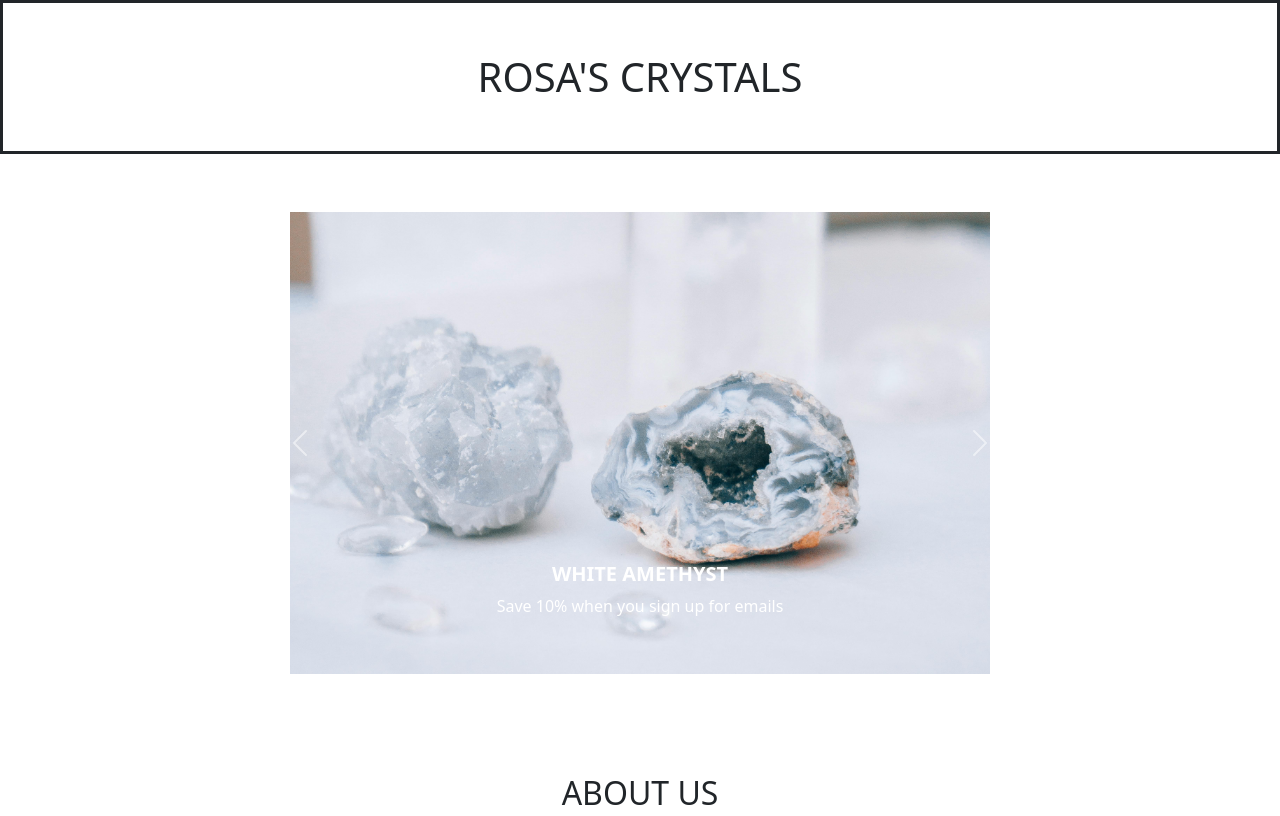
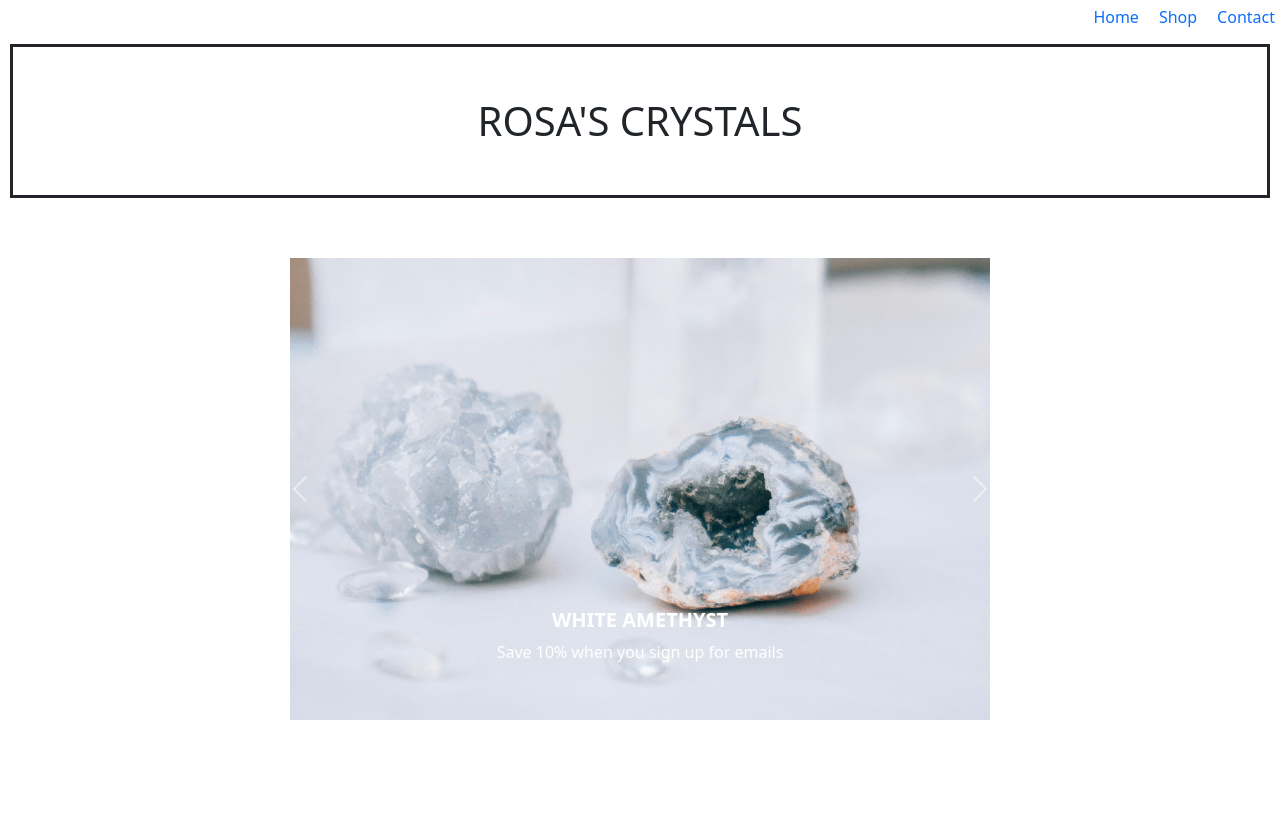
Before and after one commit to Isabelrosa97/Project1, a plain HTML site: page index.html in a window 1280 px wide. Shown: the top 816 px of the page. Drawn offline with nearby package versions, Linux system fonts and the light colour scheme.

Commit message:
styles commit

```diff
--- a/css/styles.css
+++ b/css/styles.css
@@ -1,19 +1,20 @@
-
+        body{
+            font-family: "manrope";
+            margin: 20px;
+        }
         a{
             text-decoration: none;
             color: violet
         }
         nav{
             background-color: black;
-        }
-        h1{
-            margin: 20px;
-            border: solid;
-            border-color: teal;
+            font-family: "pacifico";
+            padding: 10px;
         }
         h1,h4{
             text-align: center;
             padding: 30px;
+            font-family: "pacifico" ;
         }
         .grid-container{
             display: grid;
--- a/index.html
+++ b/index.html
@@ -4,8 +4,7 @@
     <meta charset="UTF-8">
     <meta name="viewport" content="width=device-width, initial-scale=1.0">
     <title>Project1</title>
-    <link href="https://cdn.jsdelivr.net/npm/bootstrap@5.3.6/dist/css/bootstrap.min.css"
-     rel="stylesheet" integrity="sha384-4Q6Gf2aSP4eDXB8Miphtr37CMZZQ5oXLH2yaXMJ2w8e2ZtHTl7GptT4jmndRuHDT" crossorigin="anonymous">
+    <link href="https://cdn.jsdelivr.net/npm/bootstrap@5.3.6/dist/css/bootstrap.min.css" rel="stylesheet" integrity="sha384-4Q6Gf2aSP4eDXB8Miphtr37CMZZQ5oXLH2yaXMJ2w8e2ZtHTl7GptT4jmndRuHDT" crossorigin="anonymous">
      <style>
         a:link{
             text-decoration: none;
@@ -15,6 +14,10 @@
             border-style: solid;
             text-align: center;
             padding: 50px;
+            margin: 10px;
+        }
+        h2{
+          padding: 10px;
         }
         img{
             width: 500px;
@@ -33,10 +36,15 @@
      </style>
 </head>
 <body>
+    <nav class="nav justify-content-end">
+    <a class="nav-link active" aria-current="page" href="#"><a href="./index.html">Home</a></a>
+    <a class="nav-link" href="#"><a href="./products.html">Shop</a></a>
+    <a class="nav-link" href="#"><a href="./contacts.html">Contact</a></a>
+  </nav>
         <div class="logo">
             <h1>ROSA'S CRYSTALS</h1>
         </div>
-    <div id="carouselCaptions" class="carousel slide project1">
+        <div id="carouselExampleCaptions" class="carousel slide project1">
           <div class="carousel-indicators">
             <button type="button" data-bs-target="#carouselExampleCaptions" data-bs-slide-to="0" class="active" aria-current="true" aria-label="Slide 1"></button>
            <button type="button" data-bs-target="#carouselExampleCaptions" data-bs-slide-to="1" aria-label="Slide 2"></button>
@@ -44,24 +52,24 @@
           </div>
           <div class="carousel-inner">
           <div class="carousel-item active">
-      <img src="./Images/crystals4.jpg" class="d-block w-100" alt="white amethyst">
+          <img src="./Images/crystals4.jpg" class="d-block w-100" alt=" white amethyst">
           <div class="carousel-caption d-none d-md-block">
-        <h5> <strong>WHITE AMETHYST</strong></h5>
+          <h5><strong>WHITE AMETHYST</strong></h5>
           <p>Save 10% when you sign up for emails</p>
           </div>
         </div>
       <div class="carousel-item">
       <img src="./Images/crystalsinbowl.jpg" class="d-block w-100" alt="crystals">
       <div class="carousel-caption d-none d-md-block">
-        <h5><strong>VARIETY BOX</strong></h5>
-        <p>Become a Member to Earn Points. <a href="./contacts.html"> Click Here</a></p>
+        <h5>VARIETY BOX</h5>
+        <p>Save 20% on Purchases Over $100. <a href="./products.html">Shop Here</a></p>
       </div>
     </div>
     <div class="carousel-item">
-      <img src="./Images/pexels-castorlystock-3725728.jpg" class="d-block w-100" alt="crystal pyramid">
+      <img src="./Images/pexels-castorlystock-3725728.jpg" class="d-block w-100" alt="pyramid crystal">
       <div class="carousel-caption d-none d-md-block">
         <h5>PYRAMID CRYSTALS</h5>
-        <p>Shop Crystals, Stones, Jewelry, & More! <a href="./products.html">Shop Here</a></p>
+        <p>Shop Crystals, Stones, Jewelry, & More! </p>
       </div>
     </div>
   </div>
@@ -73,8 +81,8 @@
     <span class="carousel-control-next-icon" aria-hidden="true"></span>
     <span class="visually-hidden">Next</span>
   </button>
+</div>
 <script src="https://cdn.jsdelivr.net/npm/bootstrap@5.3.6/dist/js/bootstrap.bundle.min.js" integrity="sha384-j1CDi7MgGQ12Z7Qab0qlWQ/Qqz24Gc6BM0thvEMVjHnfYGF0rmFCozFSxQBxwHKO" crossorigin="anonymous"></script>
-</div>
     <div class="about-us">
         <h2>ABOUT US</h2>
         <p>Welcome to Rosa's Crystals! your local crystal shop for healing crystals, stones, gems, and more.
```
Also changed, not shown: products.html (+5 -2 lines). Lines whose indentation alone changed are shown as unchanged.
